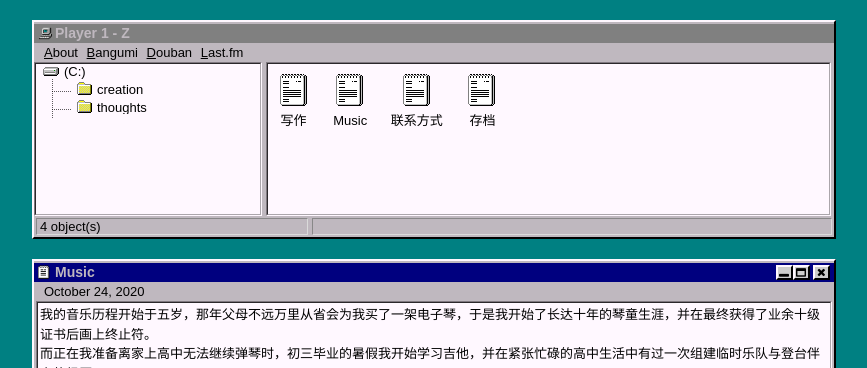
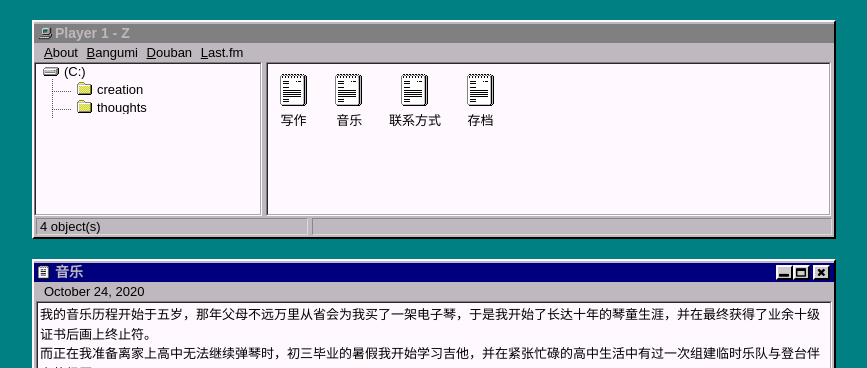
Before and after one commit to player1-Z/player1-Z.github.io, a Jekyll site: the page built from _posts/2020-10-24-Music.md, in a window 1280 px wide. Shown: the top 368 px of the page, without its empty margins (206-1073 px from the left). Built offline with Jekyll 4.4.1, drawn with Linux system fonts in a browser that asks for light colours; our own code applies the rules of GitHub Pages for plain Markdown files.

Commit message:
Update 2020-10-24-Music.md

```diff
--- a/_posts/2020-10-24-Music.md
+++ b/_posts/2020-10-24-Music.md
@@ -1,3 +1,9 @@
+---
+layout: default
+title: "音乐"
+tags: creation
+---
+
 我的音乐历程开始于五岁，那年父母不远万里从省会为我买了一架电子琴，于是我开始了长达十年的琴童生涯，并在最终获得了业余十级证书后画上终止符。
 而正在我准备离家上高中无法继续弹琴时，初三毕业的暑假我开始学习吉他，并在紧张忙碌的高中生活中有过一次组建临时乐队与登台伴奏的经历。
 高中毕业的暑假我又报名辅导班学习了电吉他与架子鼓，大学后有过一次失败的组建乐队经历，之后开始单打独斗，在多年缓慢的自学与不断在尝试和失败中反复中，慢慢习得了基本的乐理/和声/配器/编曲/混音等知识。
```
